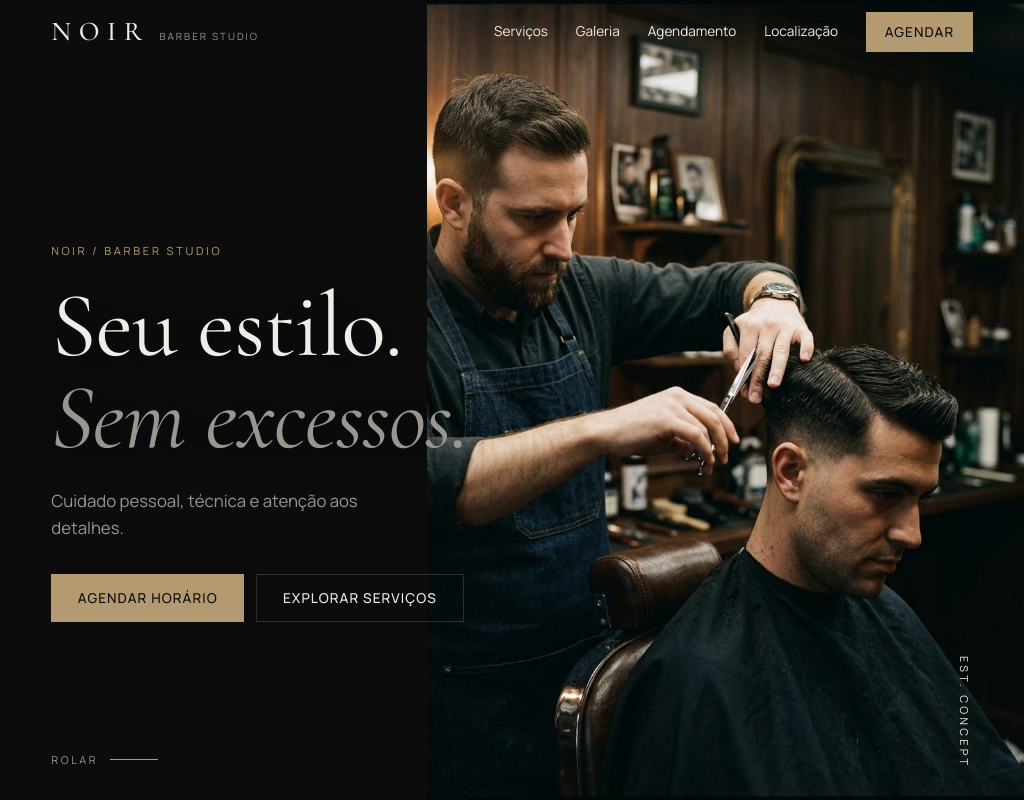
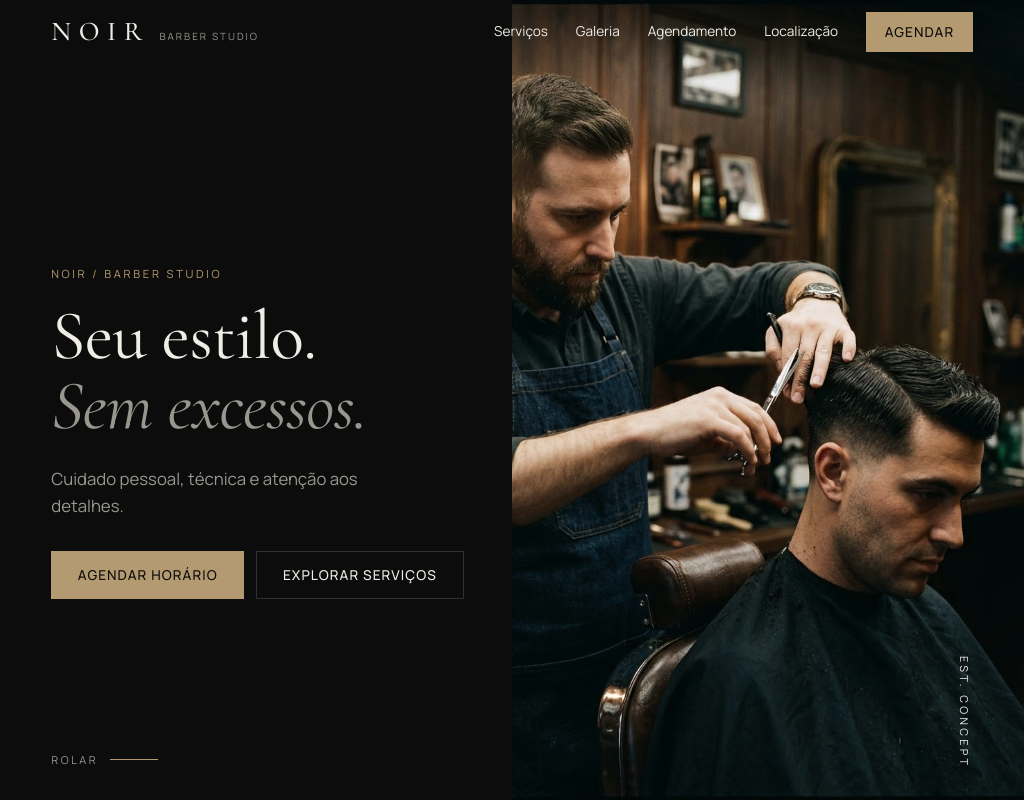
Before and after one commit to AdilsonRohmann-PT-BR/Noir-barber-shop, a plain HTML site: page index.html in a window 1024 px wide. Shown: the top 800 px of the page. Drawn offline with nearby package versions, Linux system fonts and the light colour scheme.

Commit message:
Add files via upload

```diff
--- a/style.css
+++ b/style.css
@@ -782,3 +782,13 @@ input[type="text"] {
   .galeria > img:nth-child(4) { grid-column: 6 / 7; grid-row: 2 / 4; }
   .galeria > img:nth-child(5) { grid-column: 1 / 7; grid-row: 4 / 6; }
 }
+
+/* Hero: sem texto sobre a foto entre 960px e 1279px */
+@media (min-width: 960px) and (max-width: 1279px) {
+  .hero-foto { grid-column: 7 / 13; }
+  .hero-texto { grid-column: 1 / 7; padding-right: 1.5rem; }
+  .hero h1 {
+    font-size: clamp(3.4rem, 6.8vw, 5.5rem);
+    text-shadow: none;
+  }
+}
```
